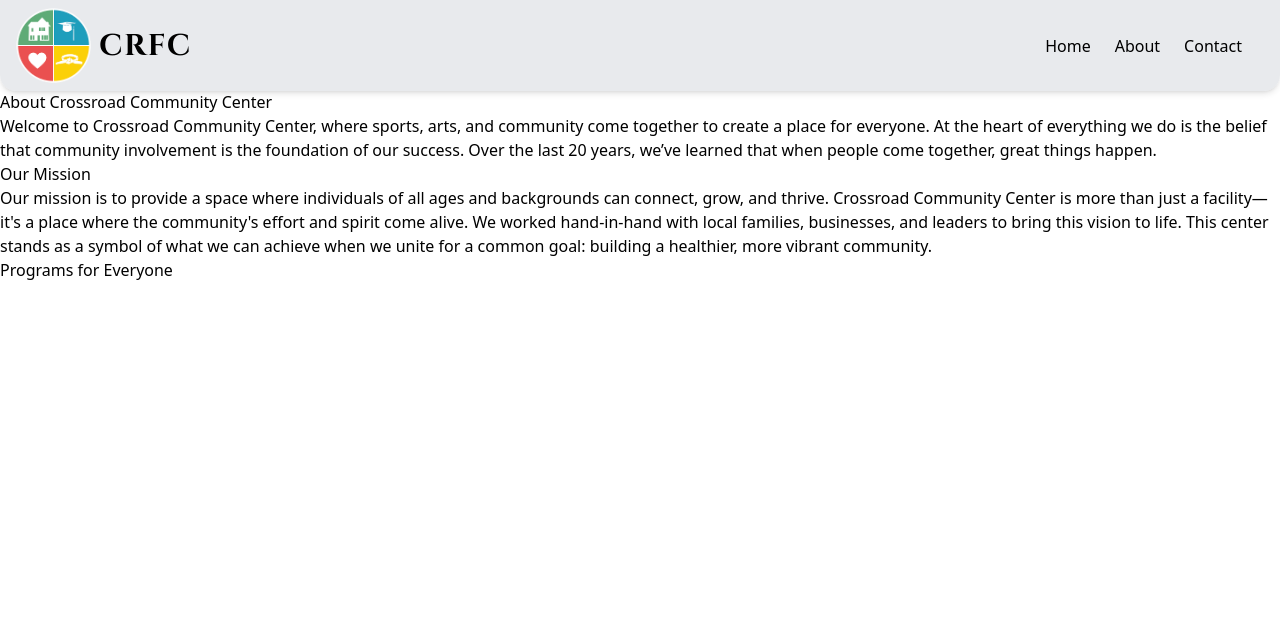
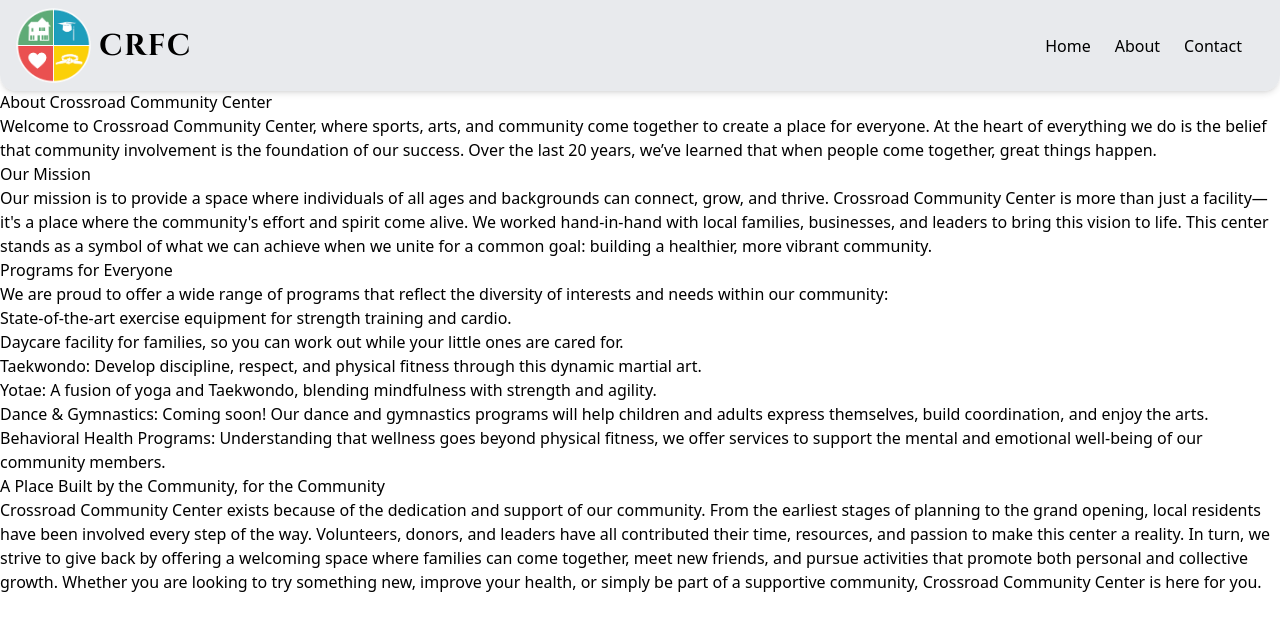
Before and after one commit to teamvcorp/crossroad, a Next.js app: page /about in a window 1280 px wide. Shown: the top 630 px of the page. Built offline with nearby package versions, Linux system fonts and the light colour scheme.

Commit message:
cahnged the rules for escaping

```diff
--- a/app/about/page.tsx
+++ b/app/about/page.tsx
@@ -23,6 +23,52 @@ const page = () => {
           goal: building a healthier, more vibrant community.
         </p>
         <h2>Programs for Everyone</h2>
+        <p>
+          We are proud to offer a wide range of programs that reflect the
+          diversity of interests and needs within our community:
+        </p>
+        <ul>
+          <li>
+            State-of-the-art exercise equipment for strength training and
+            cardio.
+          </li>
+          <li>
+            Daycare facility for families, so you can work out while your little
+            ones are cared for.
+          </li>
+          <li>
+            Taekwondo: Develop discipline, respect, and physical fitness through
+            this dynamic martial art.
+          </li>
+          <li>
+            Yotae: A fusion of yoga and Taekwondo, blending mindfulness with
+            strength and agility.
+          </li>
+          <li>
+            Dance & Gymnastics: Coming soon! Our dance and gymnastics programs
+            will help children and adults express themselves, build
+            coordination, and enjoy the arts.
+          </li>
+          <li>
+            Behavioral Health Programs: Understanding that wellness goes beyond
+            physical fitness, we offer services to support the mental and
+            emotional well-being of our community members.
+          </li>
+        </ul>
+        <h2>A Place Built by the Community, for the Community</h2>
+        <p>
+          Crossroad Community Center exists because of the dedication and
+          support of our community. From the earliest stages of planning to the
+          grand opening, local residents have been involved every step of the
+          way. Volunteers, donors, and leaders have all contributed their time,
+          resources, and passion to make this center a reality. In turn, we
+          strive to give back by offering a welcoming space where families can
+          come together, meet new friends, and pursue activities that promote
+          both personal and collective growth. Whether you are looking to try
+          something new, improve your health, or simply be part of a supportive
+          community, Crossroad Community Center is here for you.
+        </p>
+
       </div>
     </>
   );
```
Also changed, not shown: .eslintrc.json.
